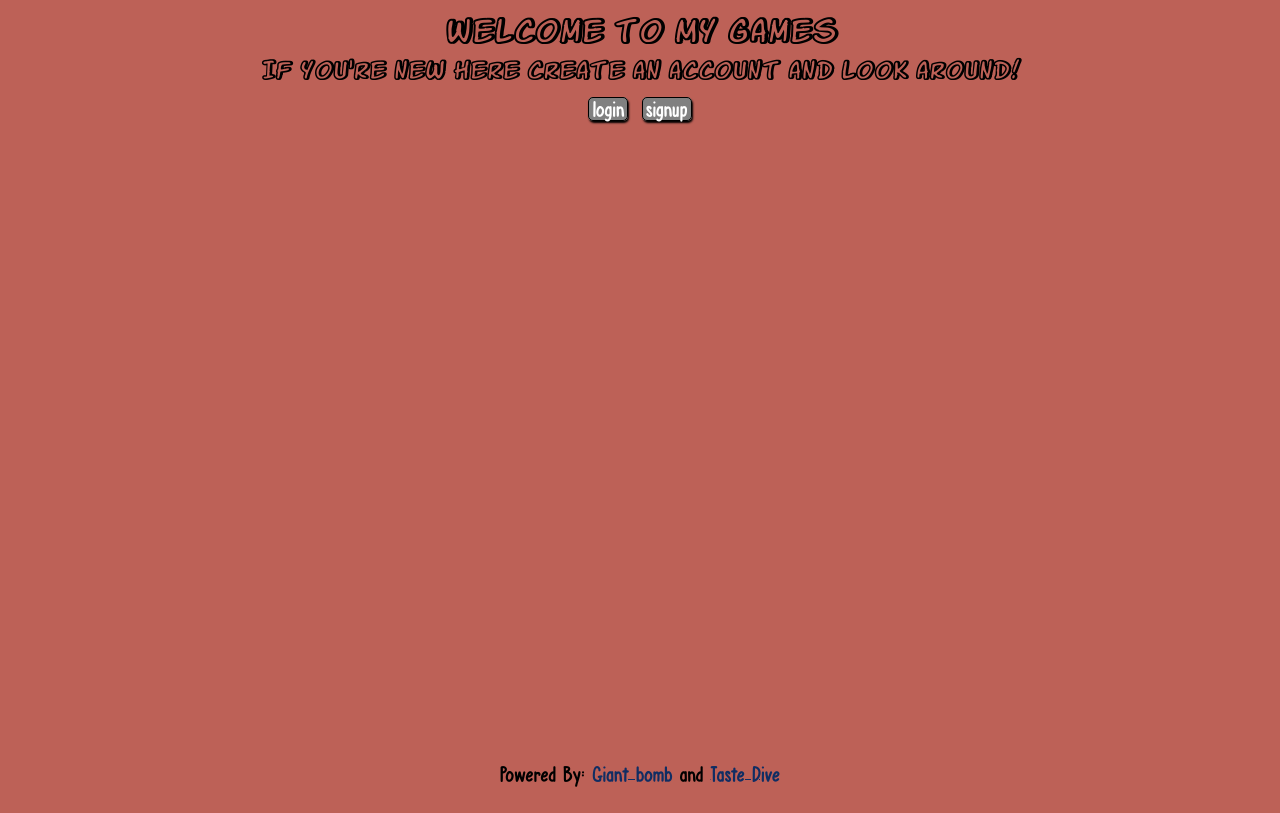
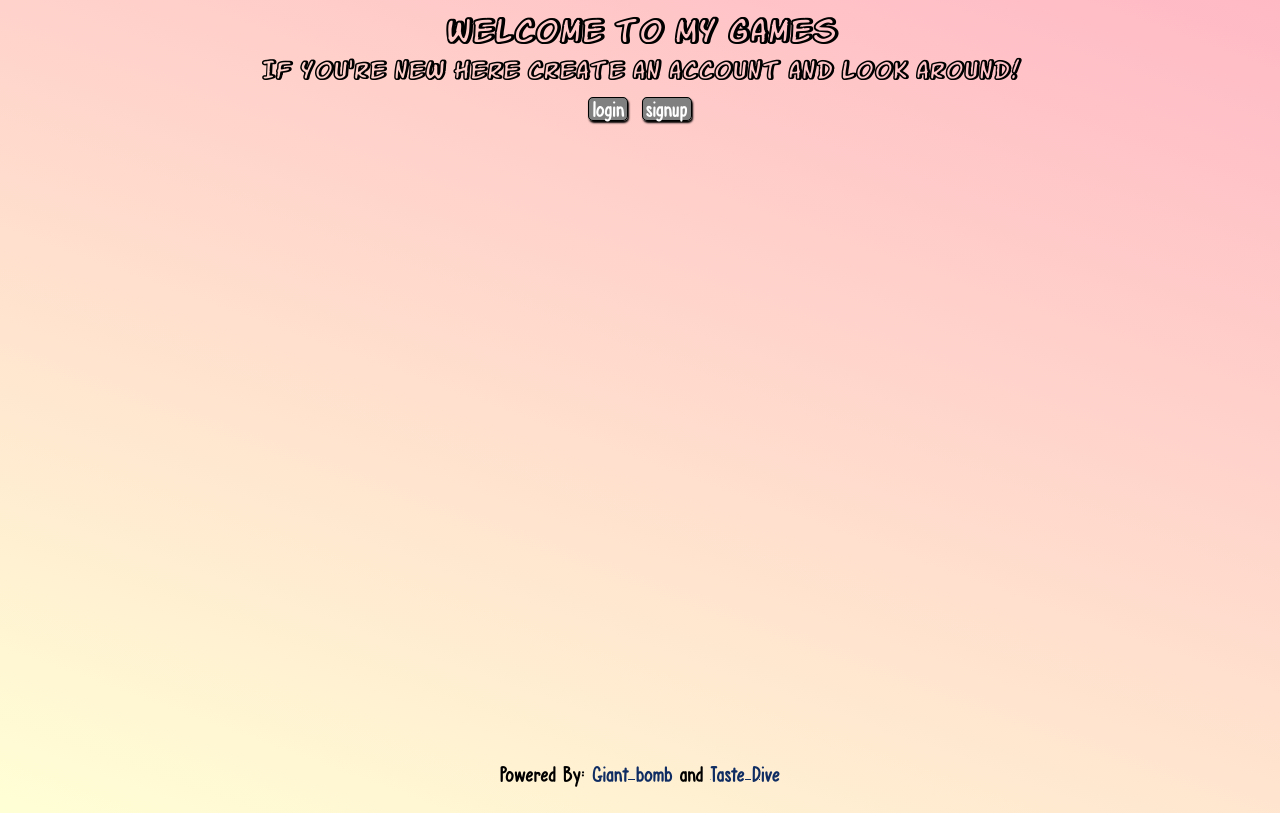
Before and after one commit to nasjones/my_games, a Flask app: page / in a window 1280 px wide. Run offline with Flask 2, Linux system fonts and the light colour scheme.

Commit message:
background change

```diff
--- a/static/stylesheets/base.css
+++ b/static/stylesheets/base.css
@@ -30,7 +30,11 @@ header {
 }
 
 body {
-	background-color: rgb(189, 97, 87);
+	background-image: linear-gradient(
+		200deg,
+		rgb(255, 185, 197),
+		rgb(255, 255, 213)
+	);
 }
 #page-container {
 	position: relative;
```
